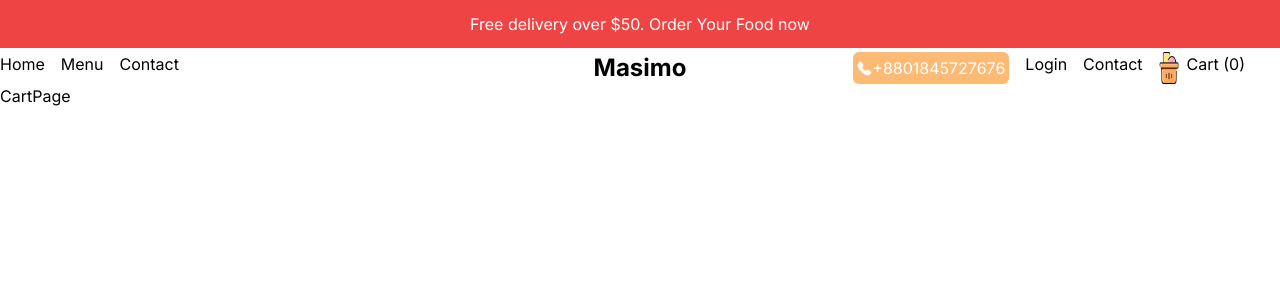
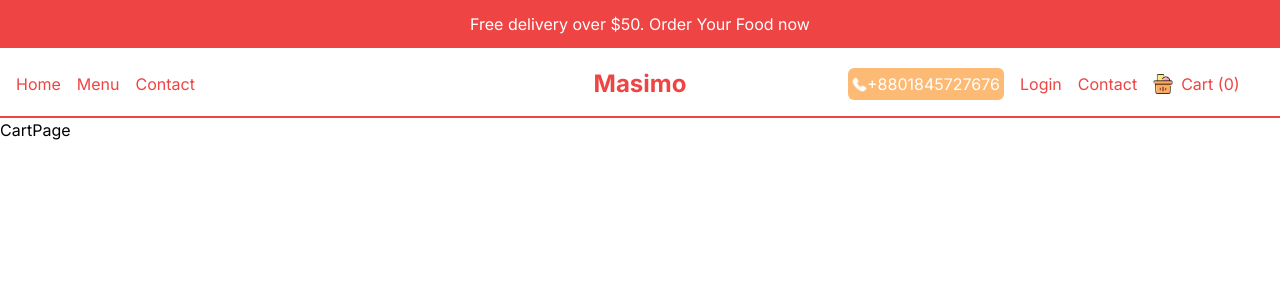
Before and after one commit to joy-biswas-info/food-delivery, a Next.js app: page /cart in a window 1280 px wide. Shown: the top 300 px of the page. Built offline with nearby package versions, Linux system fonts and the light colour scheme.

Commit message:
Improvement on navigation

```diff
--- a/src/components/CartIcon.tsx
+++ b/src/components/CartIcon.tsx
@@ -4,8 +4,8 @@ import React from "react";
 
 const CartIcon = () => {
   return (
-    <div className="flex gap-2">
-      <Image src="/cart.png" alt="" height={"20"} width={"20"} />
+    <div className="flex gap-2 items-center justify-center">
+      <Image src="/cart.png" alt="" height={10} width={20} />
       <span>Cart (0)</span>
     </div>
   );
--- a/src/components/Navigation.tsx
+++ b/src/components/Navigation.tsx
@@ -7,27 +7,27 @@ import Image from "next/image";
 const Navigation = () => {
   const user = false;
   return (
-    <nav className="flex justify-between mt-1">
+    <nav className="flex justify-between mt-1 text-red-500 border-b-2 border-red-500 p-4 ">
 
       {/* Left Menu  */}
-      <div className="hidden md:flex gap-4 flex-1">
+      <div className="hidden md:flex gap-4 flex-1 items-center">
         <Link href="/">Home</Link>
         <Link href="/menu">Menu</Link>
         <Link href="/contact">Contact</Link>
       </div>
 
       {/* Logo  */}
-      <div className="flex-1 md:text-center font-bold text-2xl">
+      <div className="flex-1 md:text-center font-bold text-2xl items-center">
         <Link href="/">Masimo</Link>
       </div>
 
       {/* Mobile Menu  */}
-      <div className="md:hidden">
+      <div className="md:hidden items-center">
         <Menu />
       </div>
       {/* Right Menu  */}
 
-      <div className="hidden md:flex gap-4 flex-1">
+      <div className="hidden md:flex gap-4 flex-1 items-center">
         <div className="md:absolute top-3 right-2 lg:static cursor-pointer bg-orange-300 p-1 rounded-md flex items-center justify-items-center text-white">
           <Image
             src="/phone.png"
```
